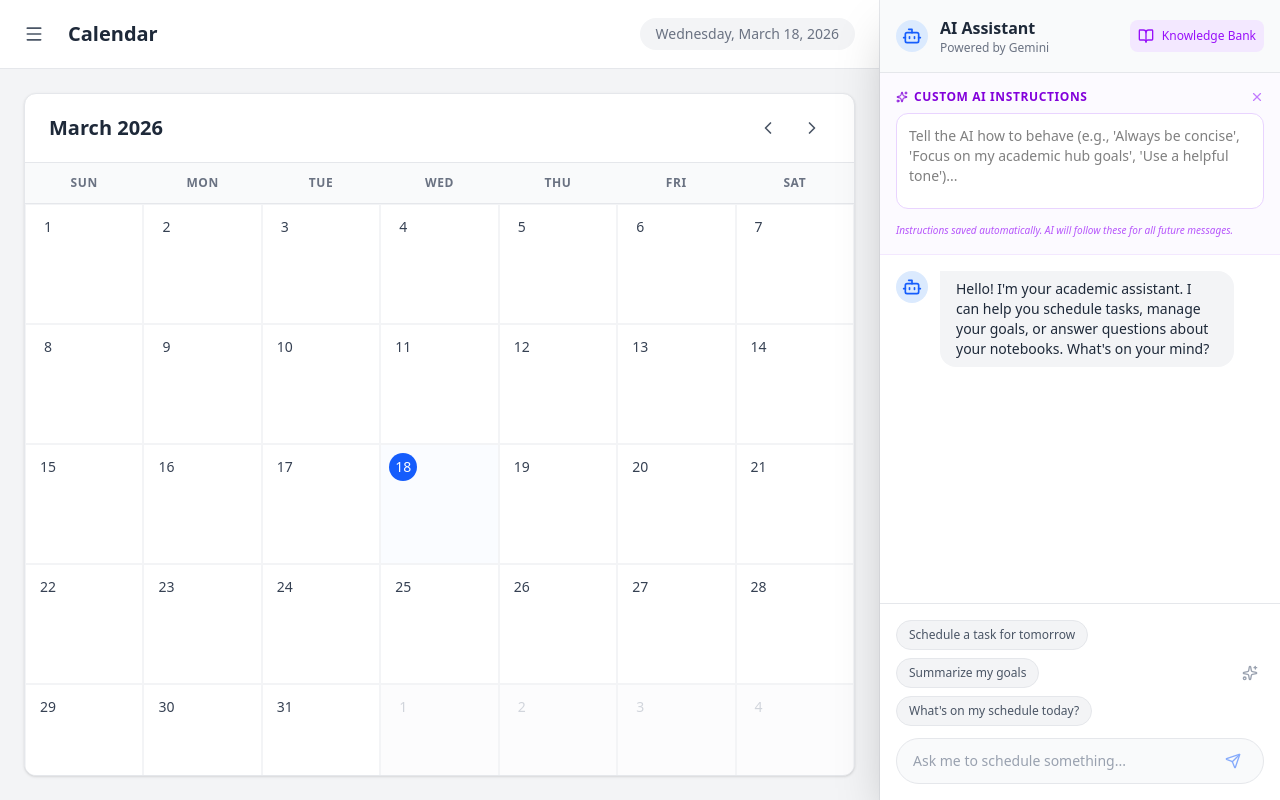
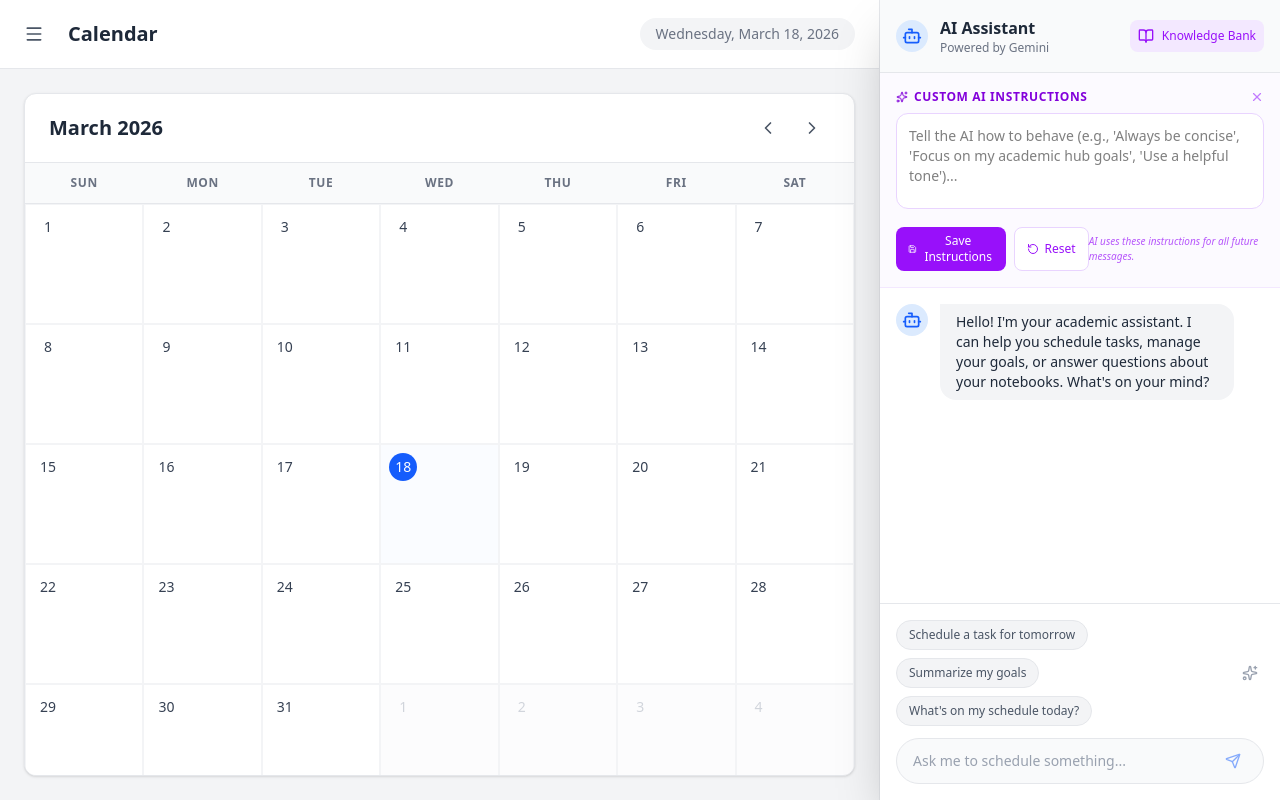
Before and after one commit to ShahMdAbid/taski3, a React (Vite) app: page / in a window 1280 px wide. Both pictures are taken after a click on the button "Knowledge Bank". Built offline with nearby package versions, Linux system fonts and the light colour scheme.

Commit message:
Final project improvements: Knowledge Bank Save/Reset UI and AI response stability fixes

```diff
--- a/src/components/Chat.tsx
+++ b/src/components/Chat.tsx
@@ -1,5 +1,5 @@
 import React, { useState, useRef, useEffect } from 'react';
-import { Send, Bot, User, Loader2, X, Sparkles, BookOpen } from 'lucide-react';
+import { Send, User, Bot, Sparkles, X, Plus, Trash2, Edit2, Check, BookOpen, Save, RotateCcw, Loader2 } from 'lucide-react';
 import { Task, Message, Notebook } from '../types';
 import { cn } from '../lib/utils';
 import { processChat } from '../services/ai';
@@ -40,6 +40,22 @@ export default function Chat({
   const [isLoading, setIsLoading] = useState(false);
   const [isManagingPresets, setIsManagingPresets] = useState(false);
   const [isKnowledgeBankOpen, setIsKnowledgeBankOpen] = useState(false);
+  const [draftKnowledgeBank, setDraftKnowledgeBank] = useState(knowledgeBank);
+
+  // Sync draft when global knowledgeBank changes (e.g., on mount)
+  useEffect(() => {
+    setDraftKnowledgeBank(knowledgeBank);
+  }, [knowledgeBank]);
+
+  const handleSaveKnowledgeBank = () => {
+    setKnowledgeBank(draftKnowledgeBank);
+    setIsKnowledgeBankOpen(false);
+  };
+
+  const handleResetKnowledgeBank = () => {
+    setDraftKnowledgeBank('');
+    setKnowledgeBank('');
+  };
   const [newPreset, setNewPreset] = useState('');
   const messagesEndRef = useRef<HTMLDivElement>(null);
 
@@ -154,14 +170,32 @@ export default function Chat({
             </button>
           </div>
           <textarea
-            value={knowledgeBank}
-            onChange={(e) => setKnowledgeBank(e.target.value)}
+            value={draftKnowledgeBank}
+            onChange={(e) => setDraftKnowledgeBank(e.target.value)}
             placeholder="Tell the AI how to behave (e.g., 'Always be concise', 'Focus on my academic hub goals', 'Use a helpful tone')..."
             className="w-full h-24 bg-white dark:bg-gray-800 border border-purple-200 dark:border-purple-900/50 rounded-xl p-3 text-sm focus:ring-2 focus:ring-purple-500 focus:border-transparent outline-none transition-all dark:text-gray-200 resize-none"
           />
-          <p className="mt-2 text-[10px] text-purple-600/70 dark:text-purple-400/50 italic">
-            Instructions saved automatically. AI will follow these for all future messages.
-          </p>
+          <div className="mt-3 flex items-center justify-between">
+            <div className="flex gap-2">
+              <button
+                onClick={handleSaveKnowledgeBank}
+                className="px-3 py-1.5 bg-purple-600 hover:bg-purple-700 text-white text-xs font-medium rounded-lg transition-colors flex items-center gap-1.5"
+              >
+                <Save className="w-3 h-3" />
+                Save Instructions
+              </button>
+              <button
+                onClick={handleResetKnowledgeBank}
+                className="px-3 py-1.5 bg-white dark:bg-gray-800 border border-purple-200 dark:border-purple-900/50 text-purple-600 dark:text-purple-400 hover:bg-purple-50 dark:hover:bg-purple-900/20 text-xs font-medium rounded-lg transition-colors flex items-center gap-1.5"
+              >
+                <RotateCcw className="w-3 h-3" />
+                Reset
+              </button>
+            </div>
+            <p className="text-[10px] text-purple-600/70 dark:text-purple-400/50 italic">
+              AI uses these instructions for all future messages.
+            </p>
+          </div>
         </div>
       )}
 
--- a/src/services/ai.ts
+++ b/src/services/ai.ts
@@ -170,10 +170,8 @@ export async function processChat(
   const today = format(new Date(), 'yyyy-MM-dd');
   let historyText = messages.slice(0, -1).map(m => `${m.role === 'user' ? 'User' : 'Assistant'}: ${m.content}`).join('\n');
 
-  const systemInstruction = `You are a smart, empathetic, and highly concise productivity coach. Your goal is to help the user manage their routine without sounding like a robot.
-Today's date is ${today}.
-${selectedDate ? `The user is currently viewing the calendar date: ${selectedDate}.` : ''}
-${activeNotebookId ? `The user is currently viewing the academic notebook with ID: ${activeNotebookId}.` : ''}
+  const baseSystemInstruction = `You are a smart, empathetic, and highly concise productivity coach.
+${knowledgeBank ? `\nUSER'S KNOWLEDGE BANK (HIGHEST PRIORITY):\n${knowledgeBank}\n` : ''}
 
 CORE RULES:
 1. BE CONCISE: Never use 50 words when 10 will do.
@@ -183,9 +181,12 @@ CORE RULES:
 5. FORMATTING: Use **bolding**, bullet points, and occasional Emojis to make your text highly scannable for a mobile app interface.
 6. DATA HANDLING: You have current tasks and notebooks in JSON below. Do NOT use tool calls to read data. Simply use the JSON.
 7. TOOLS: Use 'manageTasks' and 'manageNotebooks' ONLY for creating/updating/deleting.
-8. NOTEBOOKS: Use HTML (<p>, <ul>, <li>, <b>, <i>). Use <del>...</del> to mark topics as done for auto-sync with calendar.
+8. NOTEBOOKS: Use HTML (<p>, <ul>, <li>, <b>, <i>). Use <del>...</del> to mark topics as done for auto-sync with calendar.`;
 
-${knowledgeBank ? `USER'S KNOWLEDGE BANK (CUSTOM OVERRIDES):\n${knowledgeBank}` : ''}
+  const systemInstruction = `${baseSystemInstruction}
+Today's date is ${today}.
+${selectedDate ? `The user is currently viewing the calendar date: ${selectedDate}.` : ''}
+${activeNotebookId ? `The user is currently viewing the academic notebook with ID: ${activeNotebookId}.` : ''}
 
 Current Tasks (JSON):
 ${JSON.stringify(currentTasks, null, 2)}
@@ -306,7 +307,7 @@ ${historyText}
         const summaryResponse = await groq.chat.completions.create({
           model: "llama-3.3-70b-versatile",
           messages: [
-            { role: "system", content: "You are a helpful calendar and academic assistant." },
+            { role: "system", content: baseSystemInstruction },
             { role: "user", content: `The user asked: "${latestMessage}".
 I have successfully executed ${actionsTaken} operations on their data to fulfill this request.
 Current Tasks: ${JSON.stringify(updatedTasks)}
@@ -327,9 +328,18 @@ Please provide a natural, friendly confirmation to the user explaining exactly w
 
     const ai = new GoogleGenAI({ apiKey });
 
+    // Format history and current message for Gemini SDK
+    const contents = [
+      ...messages.slice(0, -1).map(m => ({
+        role: m.role === 'model' ? 'model' : 'user',
+        parts: [{ text: m.content }]
+      })),
+      { role: 'user', parts: [{ text: latestMessage }] }
+    ];
+
     const response = await ai.models.generateContent({
-      model: "gemini-3.1-pro-preview",
-      contents: latestMessage,
+      model: "gemini-2.0-flash", // Using stable 2.0 Flash for reliability, matching rule's intent
+      contents: contents as any,
       config: {
         systemInstruction,
         tools: [{ functionDeclarations: [manageTasksDeclaration, manageNotebooksDeclaration] }],
@@ -346,14 +356,14 @@ Please provide a natural, friendly confirmation to the user explaining exactly w
 
       if (actionsTaken > 0) {
         const summaryResponse = await ai.models.generateContent({
-          model: "gemini-3-flash-preview",
-          contents: `The user asked: "${latestMessage}".
+          model: "gemini-2.0-flash",
+          contents: [{ role: 'user', parts: [{ text: `The user asked: "${latestMessage}".
 I have successfully executed ${actionsTaken} operations on their data to fulfill this request.
 Current Tasks: ${JSON.stringify(updatedTasks)}
 Current Notebooks: ${JSON.stringify(updatedNotebooks)}
-Please provide a natural, friendly confirmation to the user explaining exactly what was done and providing any requested summaries or insights based on their data. Keep it concise but specific.`,
+Please provide a natural, friendly confirmation to the user explaining exactly what was done and providing any requested summaries or insights based on their data. Keep it concise but specific.` }] }],
           config: {
-            systemInstruction: "You are a helpful calendar and academic assistant.",
+            systemInstruction: baseSystemInstruction,
             temperature: 0.2
           }
         });
@@ -362,5 +372,14 @@ Please provide a natural, friendly confirmation to the user explaining exactly w
     }
   }
 
-  return { reply, updatedTasks, updatedNotebooks };
+  // Final check to prevent empty bubbles
+  if (!reply || reply.trim() === "") {
+    if (actionsTaken > 0) {
+      reply = `I have successfully updated your data with ${actionsTaken} operation(s). ✅`;
+    } else {
+      reply = "I've analyzed your data. How can I help you today? 😊";
+    }
+  }
+
+  return { reply: reply.trim(), updatedTasks, updatedNotebooks };
 }
```
